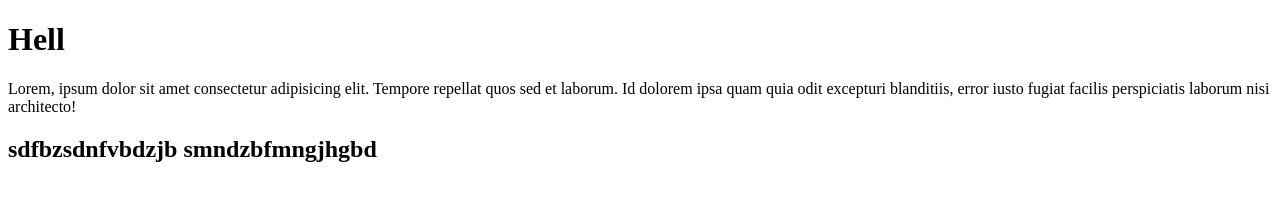
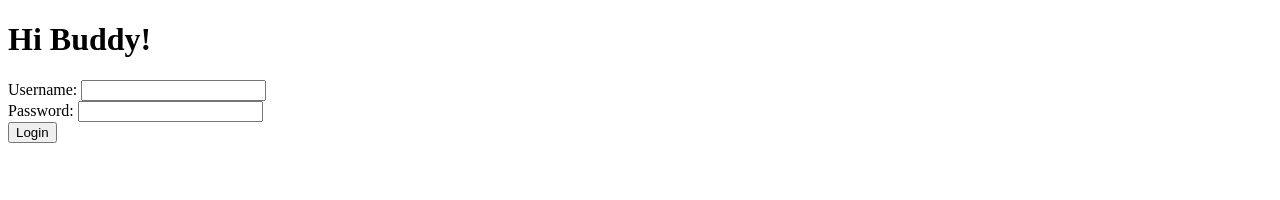
Before and after one commit to harishkariyanna/Team_Employee, a plain HTML site: page index.html in a window 1280 px wide. Drawn offline with Linux system fonts and the light colour scheme.

Commit message:
added login form

```diff
--- a/index.html
+++ b/index.html
@@ -6,13 +6,15 @@
     <title>Document</title>
   </head>
   <body>
-    <h1>Hell</h1>
-    <p>
-      Lorem, ipsum dolor sit amet consectetur adipisicing elit. Tempore repellat
-      quos sed et laborum. Id dolorem ipsa quam quia odit excepturi blanditiis,
-      error iusto fugiat facilis perspiciatis laborum nisi architecto!
-    </p>
-
-    <h2>sdfbzsdnfvbdzjb smndzbfmngjhgbd</h2>
+    <h1>Hi Buddy!</h1>
+    <form action="/login" method="post">
+      <label for="username">Username:</label>
+      <input type="text" id="username" name="username" required>
+      <br>
+      <label for="password">Password:</label>
+      <input type="password" id="password" name="password" required>
+      <br>
+      <button type="submit">Login</button>
+    </form>
   </body>
 </html>
```
